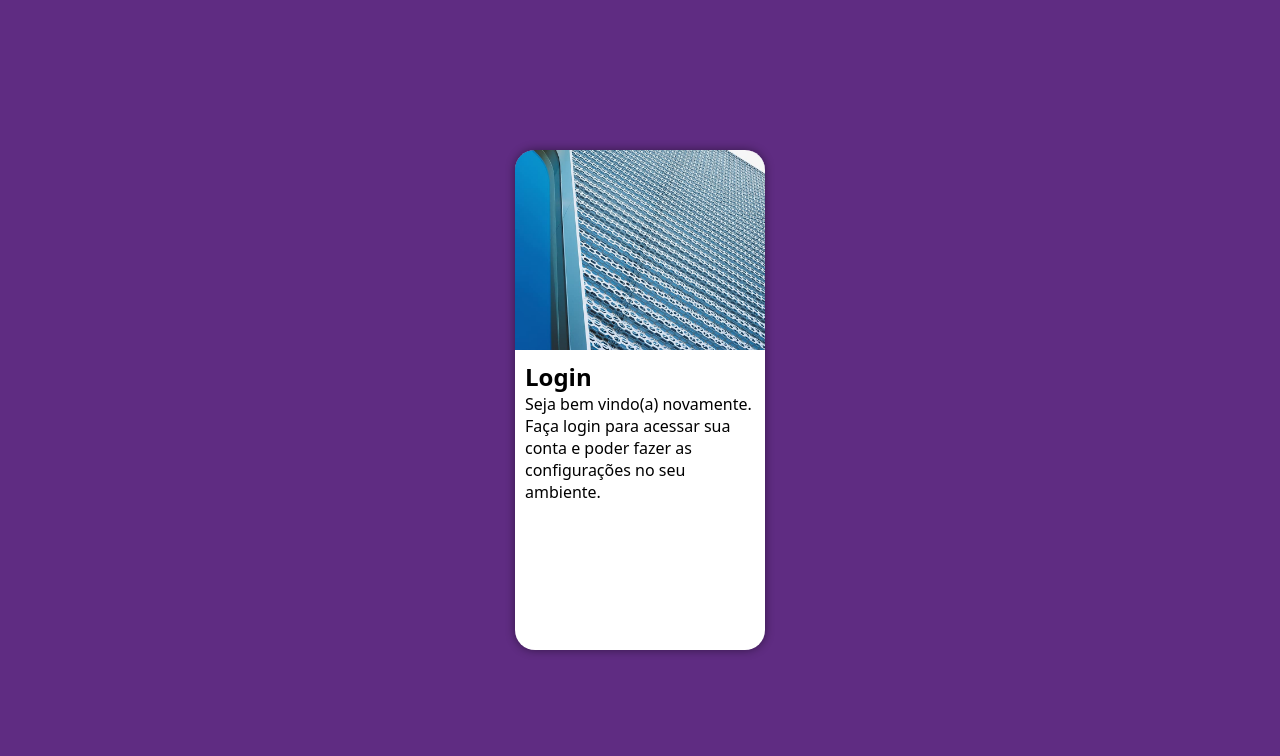
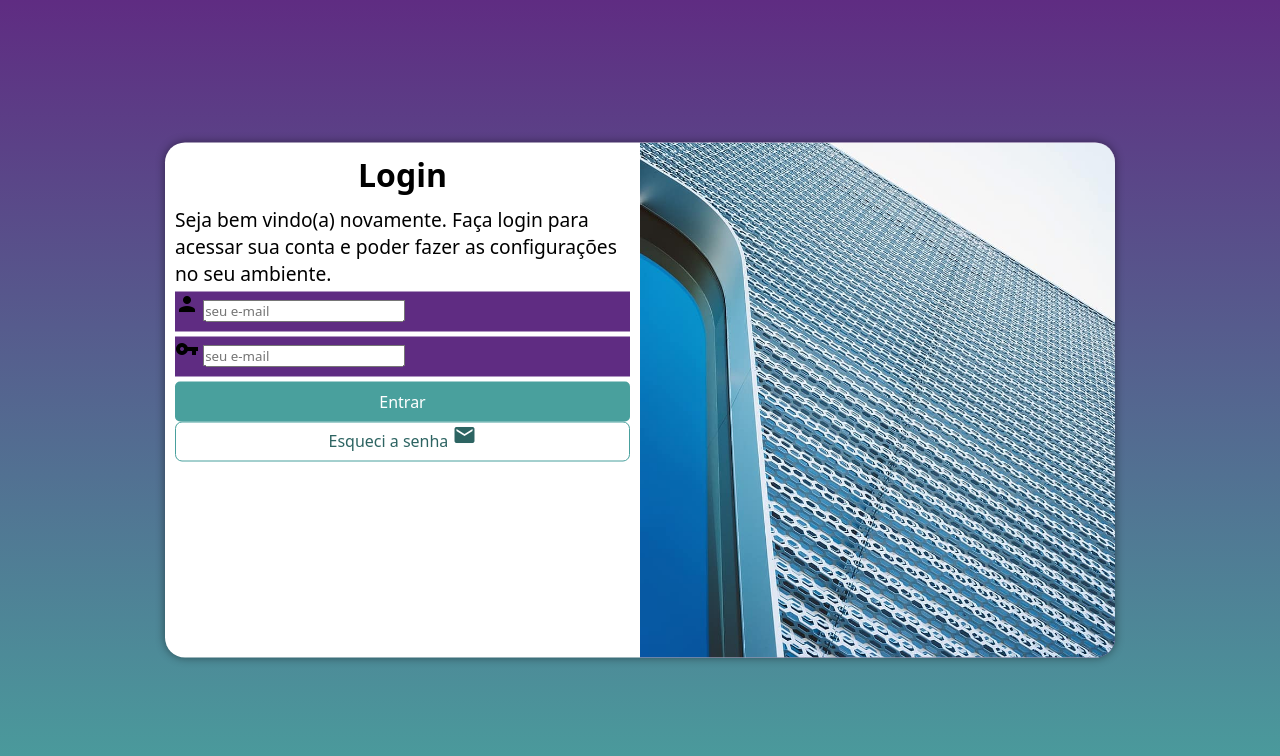
Before and after one commit to Guga-tab/projeto-login, a plain HTML site: page index.html in a window 1280 px wide. Drawn offline with Linux system fonts and the light colour scheme.

Commit message:
atualizando

```diff
--- /dev/null
+++ b/estilos/media-query.css
@@ -0,0 +1,61 @@
+@charset "UTF-8";
+
+/*
+Typical device Breakpoints
+--------------------------
+
+Telas pequenas: até 600px
+celular: 600px até 768px
+tablet: 768px até 992px
+Desktop: 992px até 1200px
+Grandes telas: acima de 1200px
+*/
+
+@media screen and (min-width: 768px) and (max-width: 992px){
+    body{
+        background-image: linear-gradient(to top, #49a09d, #5f2c82);
+    }
+
+    section#login{
+        width: 90vw;
+    }
+
+    div#imagem{
+        float: left;
+        width:30%;
+        height: 100%;
+    }
+
+    div#formulário{
+        float: right;
+        width: 65%;
+    }
+}
+
+@media screen and (min-width: 992px){
+    body{
+        background-image: linear-gradient(to top, #49a09d, #5f2c82);
+    }
+
+    section#login{
+        width: 950px;
+}
+    div#imagem{
+        float: right;
+        width:50%;
+        height: 100%;
+    }
+
+    div#formulário{
+        float: left;
+        width: 50%;
+    }
+
+    h1{
+        font-size: 2em;
+    }
+
+    p{
+        font-size: 1.2em;
+    }
+}
--- a/estilos/style.css
+++ b/estilos/style.css
@@ -2,7 +2,7 @@
 
 /*
 Paleta de cores
-Verde: #49ea09d
+Verde: #49a09d
 Lilás: #5f2c82
 */
 
@@ -33,9 +33,11 @@ section#login{
     overflow: hidden;
     transform: translate(-50%, -50%);
     width: 250px;
-    height: 500px;
+    height: 515px;
     border-radius: 20px;
     box-shadow: 0px 0px 10px rgba(0, 0, 0, 0.450);
+    transition: width .3s, height .3s;
+    transition-timing-function: ease;
 }
 
 div#imagem{
@@ -50,3 +52,62 @@ div#formulário{
     display: block;
     padding: 10px;
 }
+
+h1{
+    text-align: center;
+    margin-bottom: 10px;
+}
+
+p{
+    font-size: 0.8;
+}
+
+div.campo{
+    background-color: #5f2c82;
+    display: block;
+    width: 100%;
+    height: 40px;
+    border-bottom: 5px;
+    margin: 5px 0px;
+}
+
+div.campo > label{
+    display: none;
+}
+
+input[type=submit]{
+  display: block;
+  font-size: 1em;
+  width: 100%;
+  height: 40px;
+  background-color: #49a09d;
+  color: white;
+  border: none;
+  border-radius: 5px;
+  cursor: pointer;
+}
+
+input[type=submit]:hover{
+    background-color: #2d6462;
+}
+
+a.botao{
+    display: block;
+    text-align: center;
+    font-size: 1em;
+    width: 100%;
+    height: 40px;
+    color: #2d6462;
+    background-color: white;
+    border: solid 1px #49a09d;
+    border-radius: 7px;
+    text-decoration: none;
+}
+
+a.botao:hover{
+    background-color: #6cd3cf;
+}
+
+i{
+    font-size: 0.8em;
+}
--- a/index.html
+++ b/index.html
@@ -5,6 +5,9 @@
     <meta name="viewport" content="width=device-width, initial-scale=1.0">
     <title>Login</title>
     <link rel="stylesheet" href="estilos/style.css">
+    <link rel="stylesheet" href="/estilos/media-query.css">
+    <link href="https://fonts.googleapis.com/icon?family=Material+Icons"
+    rel="stylesheet">
 </head>
 <body>
     <main>
@@ -16,7 +19,22 @@
                 <h1>Login</h1>
                 <p>Seja bem vindo(a) novamente. Faça login para acessar sua conta e poder fazer as configurações no seu ambiente.</p>
                 <form action="login.php" method="post">
+                    <div class="campo">
+                        <i class="material-icons">person</i>
+                        <input type="email" name="login" id="ilogin" placeholder="seu e-mail" autocomplete="email"
+                        required maxlength="30">
+                        <label for="ilogin">Login</label>
+                    </div>
 
+                    <div class="campo">
+                        <i class="material-icons">vpn_key</i>
+                        <input type="password" name="senha" id="isenha" placeholder="seu e-mail" autocomplete="current-password" required minlength="8" maxlength="20">
+                    <label for="isenha">Senha</label>
+                    </div>
+                    <input type="submit" value="Entrar">
+                    <a class="botao" href="esqueci.html">
+                        Esqueci a senha <i class="material-icons">mail</i>
+                    </a>
                 </form>
 
             </div>
```
